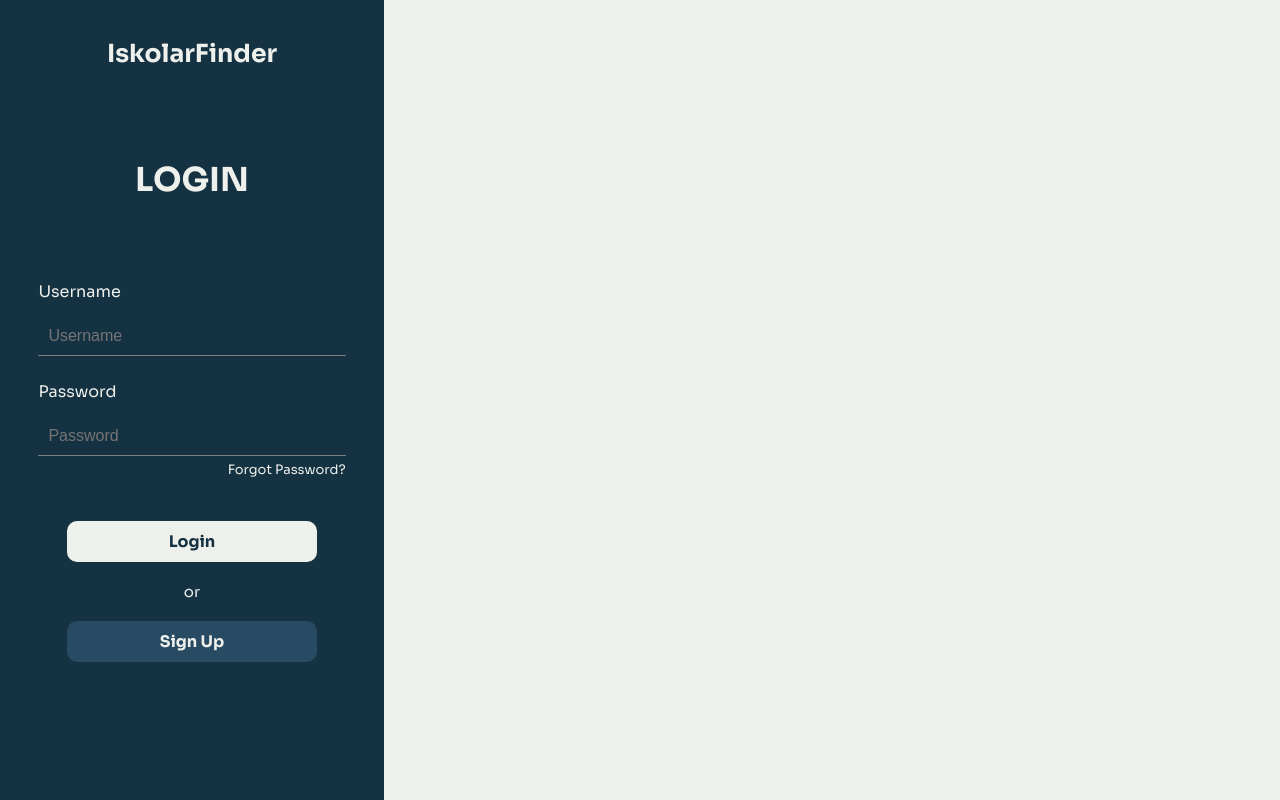
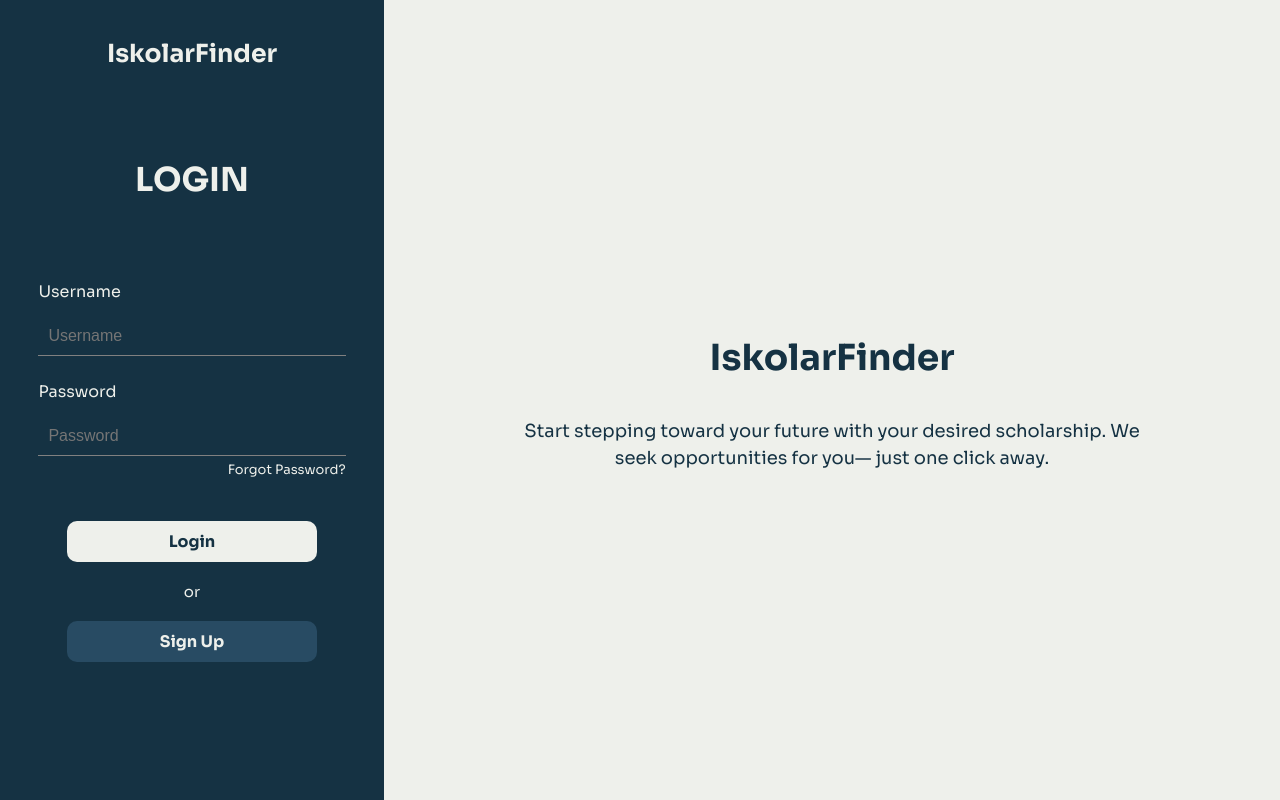
Before and after one commit to DontReb/IskolarFinder, a React (Vite) app: page /login in a window 1280 px wide. Built offline with nearby package versions, Linux system fonts and the light colour scheme.

Commit message:
Added text on the open space.

```diff
--- a/src/components/Login.jsx
+++ b/src/components/Login.jsx
@@ -2,6 +2,8 @@ import React from "react";
 
 function Login() {
     return (
+        <body>
+            <div className="loginPage">
                 <div className="login">
                     <h1 className="loginH1">IskolarFinder</h1>
                     <p className="bigLogin">LOGIN</p>
@@ -18,6 +20,12 @@ function Login() {
                     <p className="or">or</p>
                     <button className="SignUpButton">Sign Up</button>
                 </div>
+                <div className="rightContent">
+                    <h1>IskolarFinder</h1>
+                    <p>Start stepping toward your future with your desired scholarship. We seek opportunities for you— just one click away.</p>
+                </div>
+            </div>
+        </body>
     );
 }
 
--- a/src/css/login.css
+++ b/src/css/login.css
@@ -1,11 +1,42 @@
+.loginPage {
+    display: flex;
+    height: 100%;
+    width: 100%;
+}
+
 .login {
   width: 30%;
   height: 100vh;
   background-color: #153243;
-  margin: 0%;
   align-items: center;
   display: flex;
   flex-direction: column;
+}
+
+.rightContent {
+    width: 70%;
+    height: 100%;
+    background-color: #EEF0EB;
+    display: flex;
+    flex-direction: column;
+    justify-content: center;
+    margin: auto;
+    align-items: center;
+    color: #153243;
+    font-family: "Sora";
+    text-align: center;
+}
+
+.rightContent h1 {
+    font-size: 36px;
+    margin-bottom: 20px;
+}
+
+.rightContent p {
+    font-size: 18px;
+    line-height: 1.5;
+    padding-left: 15%;
+    padding-right: 15%;
 }
 
 .loginH1 {
```
Lines whose indentation alone changed are shown as unchanged.
